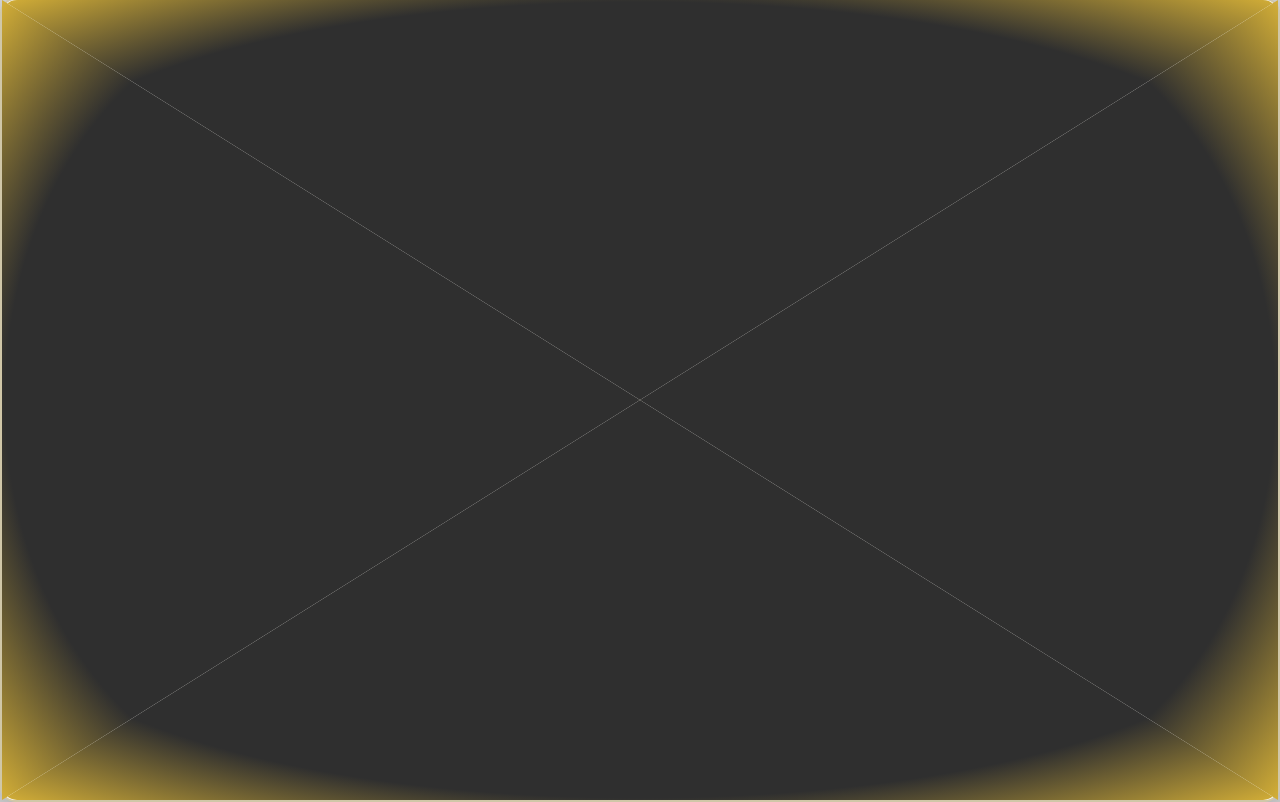
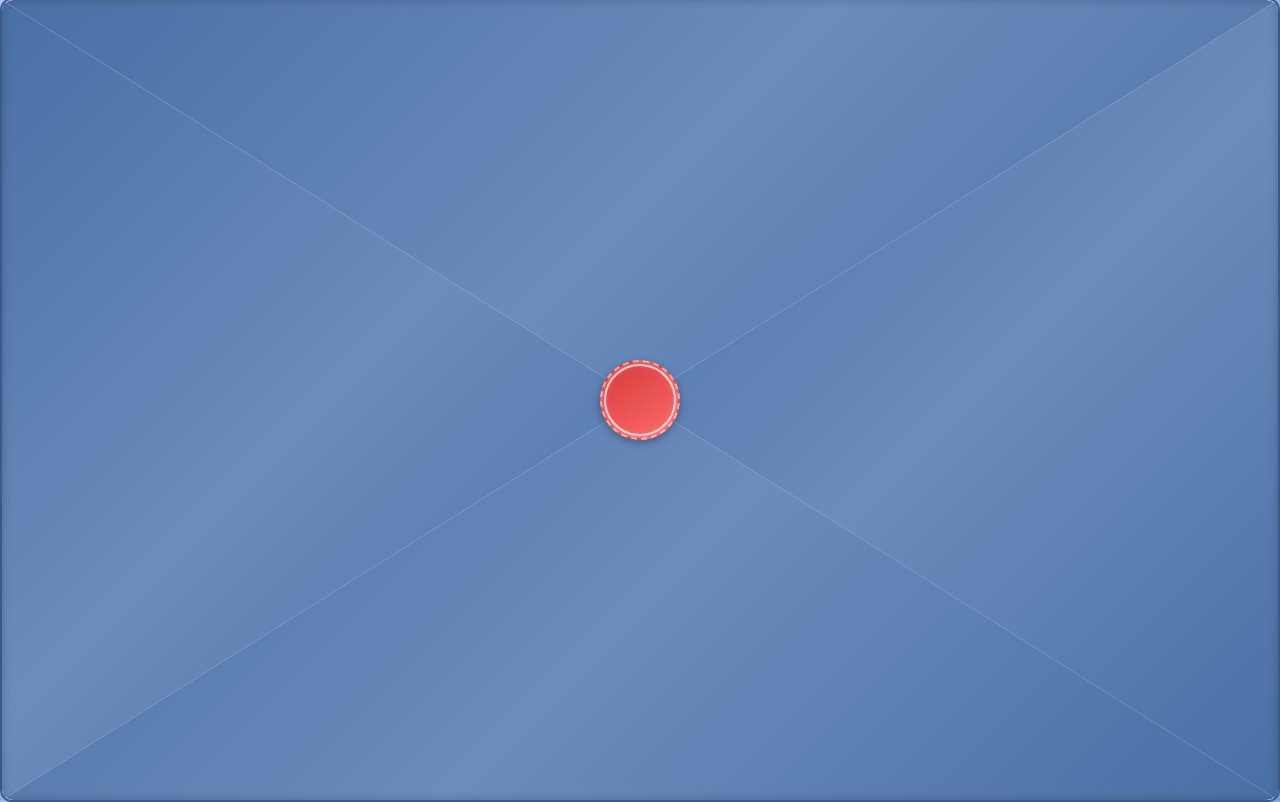
Before and after one commit to AliZaib365/Zebkar, a plain HTML site: page index.html in a window 1280 px wide. Drawn offline with Linux system fonts and the light colour scheme.

Commit message:
Color changes

```diff
--- a/index.html
+++ b/index.html
@@ -1,31 +1,29 @@
 <!DOCTYPE html>
 <html lang="en">
-
 <head>
     <meta charset="UTF-8">
     <meta name="viewport" content="width=device-width, initial-scale=1.0">
-    <title>Mail Packet Envelope - Improved</title>
-
+    <title>Bluish Texture Mail Envelope</title>
     <style>
         :root {
             --center-width: 100%;
             --center-height: 100%;
             --duration: 0.8s;
-            /* Staggering time */
             --delay-step: 0.15s;
 
-            --paper: #fffdf7;
-            --flap: #d4cbb3;
-            /* Softer flap color */
-            --border: #d0c7a8;
-            --border-radius: 15px;
-            /* Added border-radius */
-            --message-color: #333;
+            /* Bluish Texture Color Scheme */
+            --paper: linear-gradient(135deg, #e6f0ff 0%, #c9e0ff 100%);
+            --flap-gradient: linear-gradient(135deg, #4a6fa5 0%, #6b8cbc 50%, #4a6fa5 100%);
+            --flap-accent: linear-gradient(135deg, #2c5aa0 0%, #4a7bc8 50%, #2c5aa0 100%);
+            --border: #3a5a8c;
+            --border-radius: 12px;
+            --message-color: #2c3e50;
+            --shadow-color: rgba(44, 62, 80, 0.2);
         }
 
         body {
             margin: 0;
-            background: #d4d4d4;
+            background: linear-gradient(135deg, #a8c8ff 0%, #7aa6e3 100%);
             width: 100vw;
             height: 100vh;
             perspective: 1500px;
@@ -42,11 +40,27 @@
             height: var(--center-height);
             background: var(--paper);
             border: 2px solid var(--border);
-            box-shadow: 0 10px 30px rgba(0, 0, 0, 0.2);
+            box-shadow:
+                0 15px 35px var(--shadow-color),
+                inset 0 1px 0 rgba(255,255,255,0.8);
             transform-style: preserve-3d;
             cursor: pointer;
             border-radius: var(--border-radius);
             transition: transform var(--duration) ease-out;
+            overflow: hidden;
+        }
+
+        /* Paper texture effect */
+        .envelope::before {
+            content: '';
+            position: absolute;
+            inset: 0;
+            background-image:
+                radial-gradient(circle at 25% 25%, rgba(74, 111, 165, 0.05) 1px, transparent 1px),
+                radial-gradient(circle at 75% 75%, rgba(74, 111, 165, 0.05) 1px, transparent 1px);
+            background-size: 20px 20px;
+            z-index: 5;
+            pointer-events: none;
         }
 
         /* Rounded corner simulation for where flaps meet the body */
@@ -65,30 +79,54 @@
             inset: 0;
             padding: 40px;
             box-sizing: border-box;
-            font-size: 1.2rem;
+            font-size: 1.1rem;
             text-align: center;
             color: var(--message-color);
             transform: translateZ(2px);
             opacity: 0;
             transition: opacity 0.5s ease-in-out var(--duration), transform var(--duration);
             z-index: 20;
+            display: flex;
+            flex-direction: column;
+            justify-content: center;
+            align-items: center;
+            line-height: 1.6;
+        }
+
+        .content h2 {
+            margin-top: 0;
+            color: #3a5a8c;
+            font-weight: 600;
+            font-size: 1.8rem;
+            text-shadow: 0 1px 2px rgba(0,0,0,0.1);
+            margin-bottom: 20px;
+        }
+
+        .content p {
+            margin: 10px 0;
         }
 
         /* FLAPS */
         .flap {
             position: absolute;
-            background: radial-gradient(
-                    #2f2f2f 70%,
-                    #d4af37 100%
-                    /* Dark grey center */
-                    /* Golden edges */
-                );
-
-            /* Removed individual flap borders */
+            background: var(--flap-gradient);
             border-color: var(--border);
             transform-style: preserve-3d;
             transition: transform var(--duration) ease-in-out;
             z-index: 50;
+            box-shadow:
+                inset 0 0 10px rgba(0,0,0,0.2),
+                0 2px 5px rgba(0,0,0,0.1);
+        }
+
+        /* Blue accent on flap edges */
+        .flap::after {
+            content: '';
+            position: absolute;
+            width: 100%;
+            height: 4px;
+            background: var(--flap-accent);
+            box-shadow: 0 1px 3px rgba(0,0,0,0.2);
         }
 
         /* Apply border-radius only on non-clipped edges for a cleaner look */
@@ -103,6 +141,11 @@
             border-top-right-radius: var(--border-radius);
         }
 
+        .top::after {
+            bottom: 0;
+            left: 0;
+        }
+
         .bottom {
             bottom: 0;
             left: 0;
@@ -113,7 +156,11 @@
             border-bottom-left-radius: var(--border-radius);
             border-bottom-right-radius: var(--border-radius);
             z-index: 60;
-            /* Bring bottom flap over side flaps */
+        }
+
+        .bottom::after {
+            top: 0;
+            left: 0;
         }
 
         .left {
@@ -125,14 +172,27 @@
             transform-origin: left;
         }
 
+        .left::after {
+            right: 0;
+            top: 0;
+            width: 4px;
+            height: 100%;
+        }
+
         .right {
             right: 0;
             top: 0;
             width: 50%;
             height: 100%;
             clip-path: polygon(100% 0%, 0% 50%, 100% 100%);
-            border-radius: 2px solid black(polygon(100% 0%, 0% 50%, 100% 100%));
             transform-origin: right;
+        }
+
+        .right::after {
+            left: 0;
+            top: 0;
+            width: 4px;
+            height: 100%;
         }
 
         /* OPEN ANIMATION - Staggered */
@@ -170,7 +230,61 @@
             transform: translateZ(120px);
             opacity: 1;
             transition-delay: calc(4 * var(--delay-step));
-            /* Wait for flaps to open */
+        }
+
+        /* Add a subtle envelope scale effect on hover */
+        .envelope:hover {
+            transform: scale(1.02);
+        }
+
+        /* Centered Stamp */
+        .stamp {
+            position: absolute;
+            top: 50%;
+            left: 50%;
+            transform: translate(-50%, -50%) rotate(5deg);
+            width: 80px;
+            height: 80px;
+            background: linear-gradient(145deg, #d43a3a 0%, #ff6b6b 100%);
+            border-radius: 50%;
+            z-index: 100; /* High z-index to appear on top of closed envelope */
+            box-shadow:
+                0 3px 8px rgba(0,0,0,0.3),
+                inset 0 0 10px rgba(255,255,255,0.3);
+            display: flex;
+            justify-content: center;
+            align-items: center;
+            color: white;
+            font-weight: bold;
+            font-size: 0.9rem;
+            text-align: center;
+            padding: 10px;
+            box-sizing: border-box;
+            border: 2px dashed rgba(255,255,255,0.5);
+            transition: opacity var(--duration) ease-in-out;
+        }
+
+        .stamp::before {
+            content: '';
+            position: absolute;
+            width: 90%;
+            height: 90%;
+            border: 2px solid rgba(255,255,255,0.7);
+            border-radius: 50%;
+        }
+
+        .stamp::after {
+            color: white;
+            text-shadow: 0 1px 3px rgba(0,0,0,0.5);
+            font-weight: 700;
+            letter-spacing: 1px;
+            z-index: 2;
+        }
+
+        /* Hide stamp when envelope is open */
+        .open .stamp {
+            opacity: 0;
+            pointer-events: none;
         }
     </style>
 </head>
@@ -178,21 +292,19 @@
 <body>
 
     <div class="envelope" onclick="togglePacket()">
+        <div class="stamp"></div>
 
         <div class="content">
-            <h2>🎉 You've Got Mail!</h2>
-            <p>Welcome to the world of CSS 3D transforms and staggered transitions. The envelope now opens one flap at a
-                time for a more dramatic effect.</p>
-            <p>Tap again to close the mail packet.</p>
+            <h2>📬 You've Got Mail!</h2>
+            <p>Welcome to the bluish texture mail envelope with a centered stamp design. Experience the elegance of this beautiful blue theme.</p>
+            <p>Click again to close this stylish mail packet.</p>
         </div>
 
         <div class="flap top"></div>
         <div class="flap bottom"></div>
         <div class="flap left"></div>
         <div class="flap right"></div>
-
     </div>
-
 
     <script>
         function togglePacket() {
@@ -202,5 +314,4 @@
     </script>
 
 </body>
-
 </html>
--- a/style.css
+++ /dev/null
@@ -1,111 +0,0 @@
- :root {
-        --center-width: 45vw;
-        --center-height: 45vh;
-        --duration: 0.8s;
-
-        --paper: #fffdf7;
-        --flap: #f0e8cd;
-        --border: #d0c7a8;
-    }
-
-    body {
-        margin: 0;
-        background: #d4d4d4;
-        width: 100vw;
-        height: 100vh;
-        perspective: 1500px;
-        overflow: hidden;
-        display: flex;
-        justify-content: center;
-        align-items: center;
-        font-family: sans-serif;
-    }
-
-    .envelope {
-        position: relative;
-        width: var(--center-width);
-        height: var(--center-height);
-        background: var(--paper);
-        border: 2px solid var(--border);
-        box-shadow: 0 0 30px rgba(0,0,0,0.25);
-        transform-style: preserve-3d;
-        cursor: pointer;
-    }
-
-    /* MESSAGE */
-    .content {
-        position: absolute;
-        inset: 0;
-        padding: 40px;
-        box-sizing: border-box;
-        font-size: 1.2rem;
-        text-align: center;
-        transform: translateZ(20px);
-        transition: transform var(--duration);
-    }
-
-    /* FLAPS — REAL MAIL STYLE */
-    .flap {
-        position: absolute;
-        background: var(--flap);
-        border: 2px solid var(--border);
-        transform-style: preserve-3d;
-        transition: transform var(--duration);
-        z-index: 10;
-    }
-
-    /* TOP FLAP — wide + short */
-    .top {
-        top: 0;
-        left: 0;
-        width: 100%;
-        height: 35%;
-        clip-path: polygon(0% 100%, 50% 0%, 100% 100%);
-        transform-origin: top;
-    }
-
-    /* BOTTOM FLAP — wide + short */
-    .bottom {
-        bottom: 0;
-        left: 0;
-        width: 100%;
-        height: 35%;
-        clip-path: polygon(0% 0%, 50% 100%, 100% 0%);
-        transform-origin: bottom;
-    }
-
-    /* SIDE FLAPS — tall + narrow */
-    .left {
-        left: 0;
-        top: 0;
-        width: 35%;
-        height: 100%;
-        clip-path: polygon(100% 0%, 0% 50%, 100% 100%);
-        transform-origin: left;
-    }
-
-    .right {
-        right: 0;
-        top: 0;
-        width: 35%;
-        height: 100%;
-        clip-path: polygon(0% 0%, 100% 50%, 0% 100%);
-        transform-origin: right;
-    }
-
-    /* OPEN ANIMATION */
-    .open .top {
-        transform: rotateX(180deg);
-    }
-    .open .bottom {
-        transform: rotateX(-180deg);
-    }
-    .open .left {
-        transform: rotateY(-180deg);
-    }
-    .open .right {
-        transform: rotateY(180deg);
-    }
-    .open .content {
-        transform: translateZ(120px);
-    }
```
